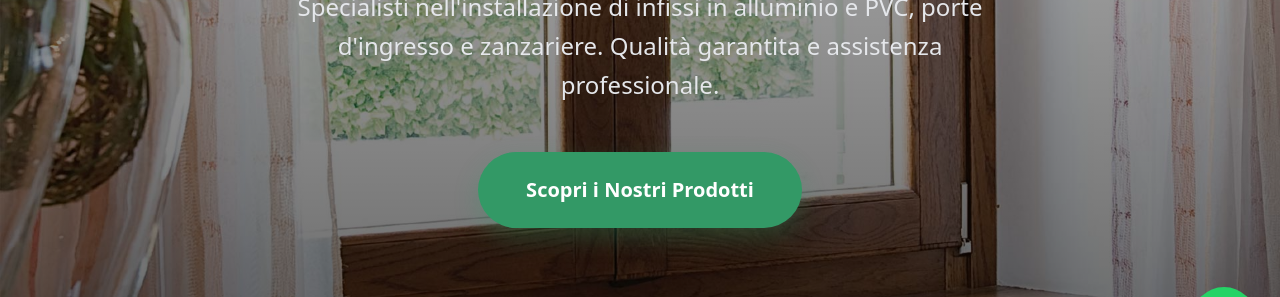
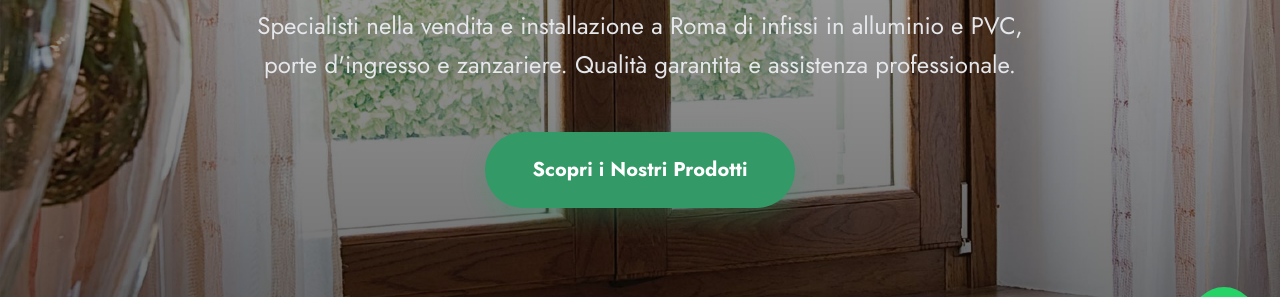
Before and after one commit to nattakingo/infissiparadise, an Astro site: page / in a window 1280 px wide. Shown: the part 425-722 px from the top of the page. Built offline with nearby package versions, Linux system fonts and the light colour scheme; Astro itself is replaced by a stand-in of ours.

Commit message:
modified

```diff
--- a/src/components/Hero.astro
+++ b/src/components/Hero.astro
@@ -55,9 +55,9 @@ const images = [heroBg1, heroBg2, heroBg3, heroBg4];
         <p
             class="text-lg md:text-xl lg:text-2xl mb-12 max-w-3xl mx-auto text-gray-200 leading-relaxed"
         >
-            Specialisti nell'installazione di infissi in alluminio e PVC, porte
-            d'ingresso e zanzariere. Qualità garantita e assistenza
-            professionale.
+            Specialisti nella vendita e installazione a Roma di infissi in
+            alluminio e PVC, porte d'ingresso e zanzariere. Qualità garantita e
+            assistenza professionale.
         </p>
         <a
             href="#prodotti"
--- a/src/layouts/Layout.astro
+++ b/src/layouts/Layout.astro
@@ -39,8 +39,16 @@ const {
     <meta property="twitter:title" content={title} />
     <meta property="twitter:description" content={description} />
     <meta property="twitter:image" content={image} />
+
+    <!-- Fonts -->
+    <link rel="preconnect" href="https://fonts.googleapis.com" />
+    <link rel="preconnect" href="https://fonts.gstatic.com" crossorigin />
+    <link
+      href="https://fonts.googleapis.com/css2?family=Jost:ital,wght@0,100..900;1,100..900&display=swap"
+      rel="stylesheet"
+    />
   </head>
-  <body class="font-sans text-[#111827] bg-white">
+  <body class="font-['Jost'] text-[#111827] bg-white">
     <!-- Navigation -->
     <header class="fixed top-0 w-full z-50 transition-all duration-300">
       <nav class="container mx-auto px-4 py-2">
```
